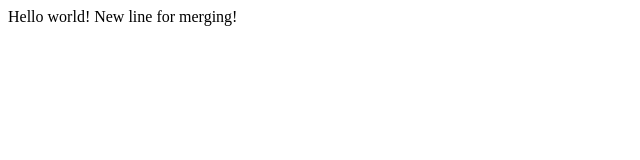
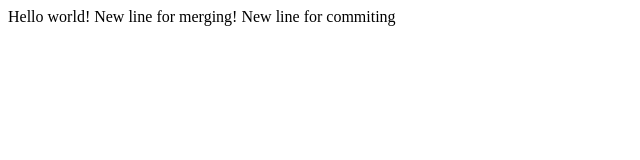
Before and after one commit to adrianEDx/lecture1, a plain HTML site: page index.html in a window 1280 px wide. Shown: the whole page, without its empty margins (0-640 px from the left). Drawn offline with Linux system fonts and the light colour scheme.

Commit message:
Added extra line

```diff
--- a/index.html
+++ b/index.html
@@ -6,5 +6,6 @@
     <body>
         Hello world!
         New line for merging!
+        New line for commiting
     </body>
 </html>
```
